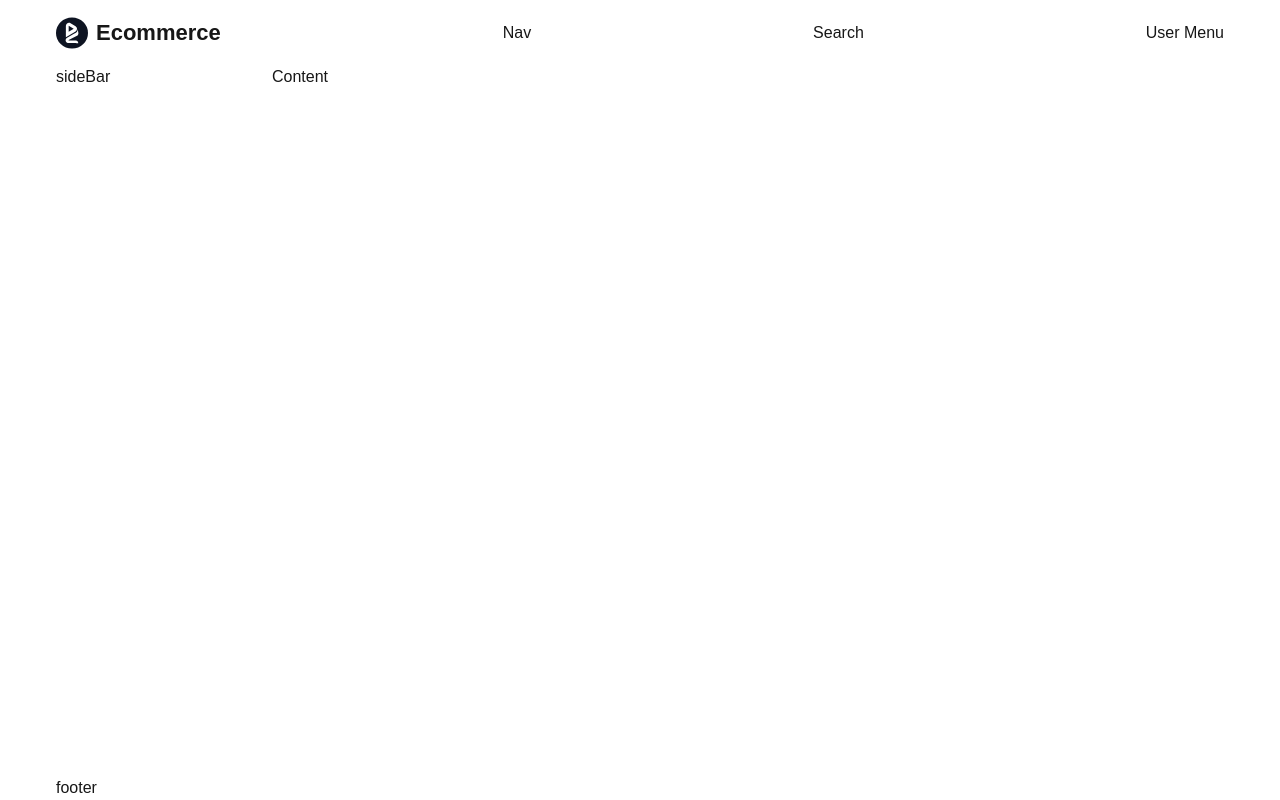
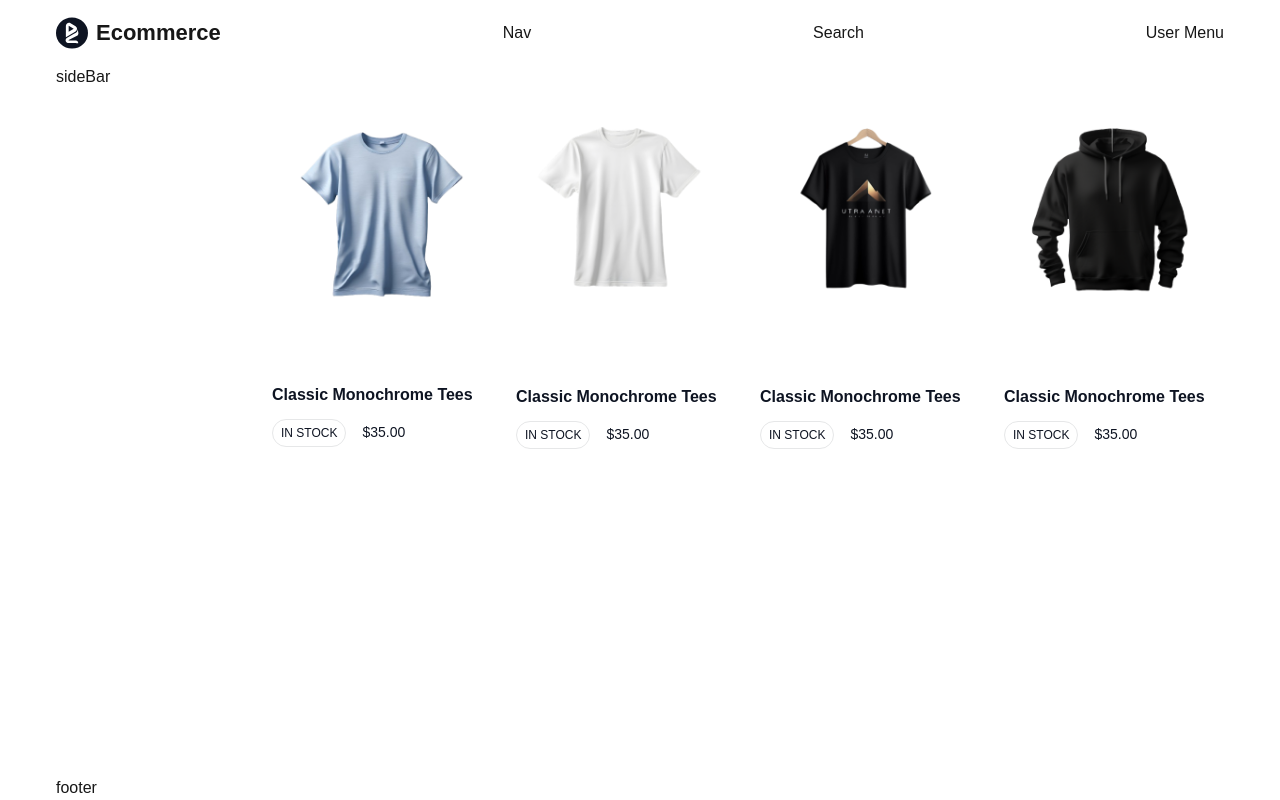
Before and after one commit to timurkhakimov012/Product_Catalog, a Next.js app: page / in a window 1280 px wide. Built offline with nearby package versions, Linux system fonts and the light colour scheme.

Commit message:
I made a product grid

```diff
--- a/app/globals.css
+++ b/app/globals.css
@@ -23,7 +23,7 @@ body {
   background: var(--background);
   color: var(--foreground);
   font-family: Arial, Helvetica, sans-serif;
-  overflow: hidden;
+
 }
 
 
--- a/app/page.tsx
+++ b/app/page.tsx
@@ -1,6 +1,7 @@
 import Image from "next/image";
 import styles from "./paje.module.css";
 import Logo from "../components/logo/Logo";
+import Card from "@/components/card/Card";
 
 export default function Home() {
   return (
@@ -8,7 +9,7 @@ export default function Home() {
 
       <header className={styles["header"]}>
         <div className={styles["header__logo"]}>
-          <Logo/>
+          <Logo />
         </div>
 
         <div className={styles["header__nav"]}>Nav</div>
@@ -17,14 +18,47 @@ export default function Home() {
       </header>
 
       <main className={styles["main"]}>
-         <div className={styles["main__sideBar"]}>sideBar</div>
-         <div className={styles["main__content"]}>Content</div>
+        <div className={styles["main__sideBar"]}>sideBar</div>
+        <div className={styles["main__content"]}>
+
+
+          <div className={styles["main__products-grid"]}>
+            <Card
+              title="Classic Monochrome Tees"
+              image="/products/01.png"
+              price={35}
+              status="in stock"
+            />
+
+            <Card
+              title="Classic Monochrome Tees"
+              image="/products/02.png"
+              price={35}
+              status="in stock"
+            />
+
+            <Card
+              title="Classic Monochrome Tees"
+              image="/products/03.png"
+              price={35}
+              status="in stock"
+            />
+
+            <Card
+              title="Classic Monochrome Tees"
+              image="/products/04.png"
+              price={35}
+              status="in stock"
+            />
+          </div>
+
+
+        </div>
       </main>
 
       <footer className={styles["footer"]}>
         <h3 className={styles["footer__text"]}>footer</h3>
       </footer>
-
     </div>
   );
 }
--- a/app/paje.module.css
+++ b/app/paje.module.css
@@ -27,3 +27,10 @@
 .main__content {
     flex: 1;
 }
+
+.main__products-grid {
+    display: grid;
+    grid-template-columns: repeat(auto-fill, minmax(180px, 1fr));
+    gap: 32px 24px;
+
+}
--- a/components/card/Card.tsx
+++ b/components/card/Card.tsx
@@ -1,5 +1,10 @@
 import styles from './card.module.css';
 import Image from 'next/image';
+
+const formatPrice = (price: number) => {
+    return `$${price.toFixed(2)}`;
+};
+
 
 interface CardProps {
     title: string;
@@ -12,7 +17,17 @@ const Card: React.FC<CardProps> = ({ title, image, price, status }) => {
     return (
         <div className={styles["card"]}>
             <div className={styles["card__image"]}>
-                <Image src={image} alt={title} width={100} height={100} />
+                <Image src={image} alt={title} width={237} height={0} />
+            </div>
+
+            <div className={styles["card__details"]}>
+                <h4 className={styles["card__title"]}>{title}</h4>
+                <div className={styles["card__footer"]}>
+                    <p className={styles["card__status"]}>{status}</p>
+                    <p className={styles["card__price"]}>
+                        {formatPrice(price)}
+                    </p>
+                </div>
             </div>
         </div>
     );
--- a/components/card/card.module.css
+++ b/components/card/card.module.css
@@ -0,0 +1,34 @@
+.card {
+	display: grid;
+	gap: 25px;
+}
+
+.card__title {
+	margin-bottom: 10px;
+	color: #0E1422;
+	font-weight: 600;
+	font-size: 16px;
+	line-height: 1.7;
+}
+
+.card__footer {
+	display: flex;
+	align-items: center;
+	gap: 16px;
+}
+
+.card__status {
+	color: #0E1422;
+	font-weight: 500;
+	font-size: 12px;
+	text-transform: uppercase;
+	border: 1px solid #E6E7E8;
+	border-radius: 20px;
+	padding: 4px 8px;
+}
+
+.card__price {
+	color: #0E1422;
+	font-weight: 500;
+	font-size: 14px;
+}
```
